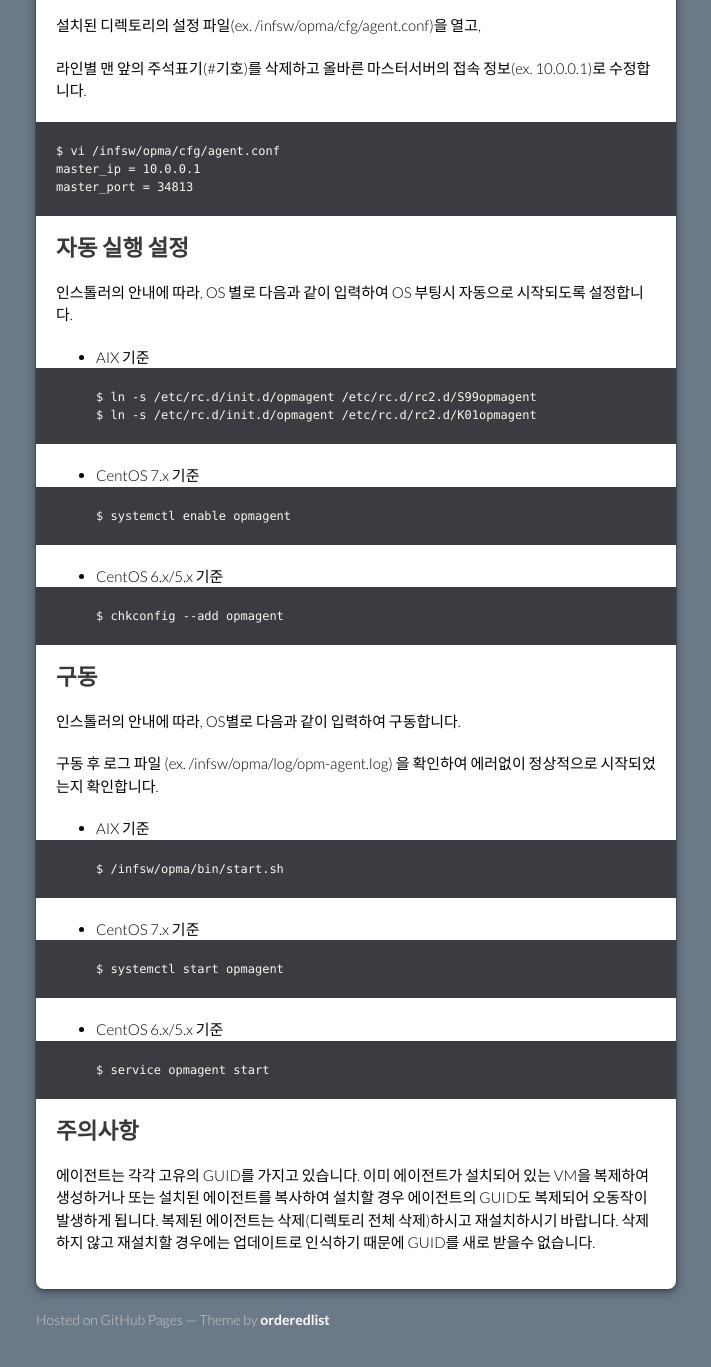
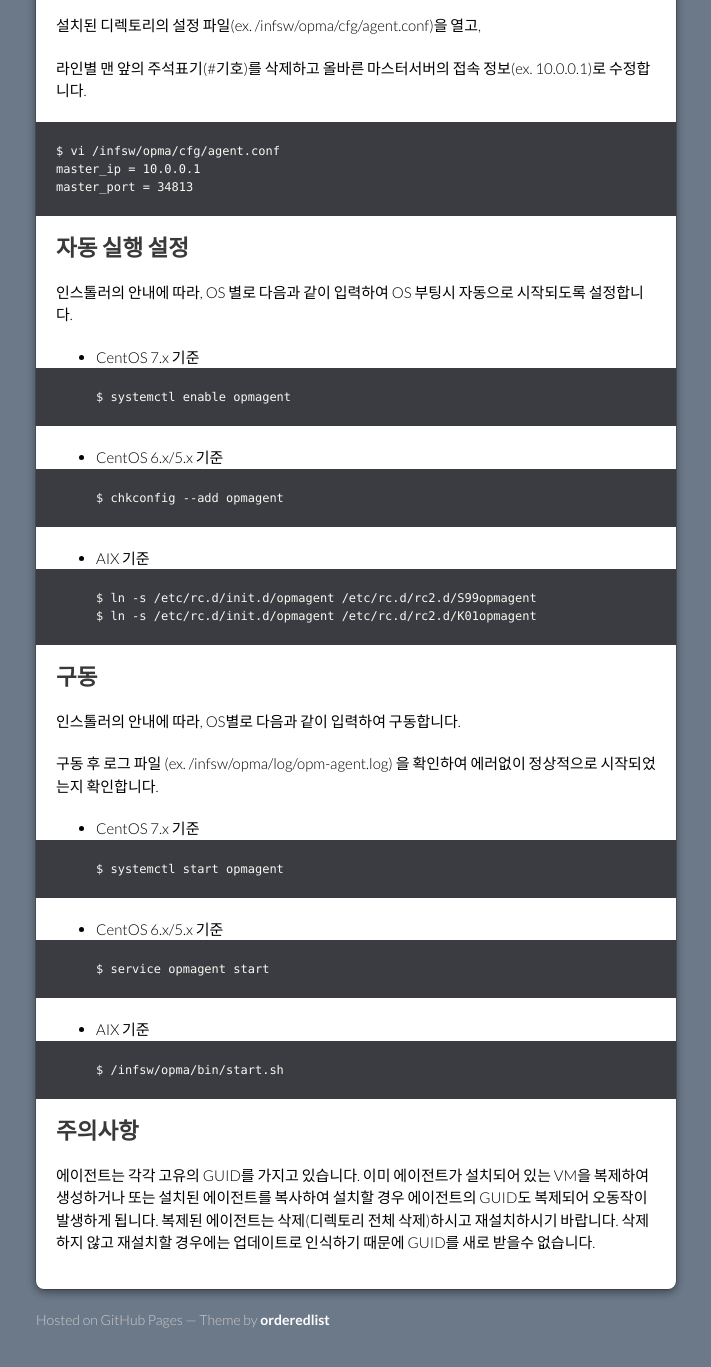
Before and after one commit to opmate/opmate.github.io, a Jekyll site: the page built from document/InstallAgentLinux.md, in a window 1280 px wide and 1400 px high, scrolled down 872 px. Shown: the top 1367 px of the window, without its empty margins (284-995 px from the left). Built offline with Jekyll 4.4.1, drawn with Linux system fonts in a browser that asks for light colours; our own code applies the rules of GitHub Pages for plain Markdown files; a script that is not in the unit is left out; the repository's description, which GitHub fills in, is left out; part of the change alters nothing that is shown.

````diff
--- a/document/InstallAgentLinux.md
+++ b/document/InstallAgentLinux.md
@@ -52,12 +52,6 @@ master_port = 34813
 
 인스톨러의 안내에 따라, OS 별로 다음과 같이 입력하여 OS 부팅시 자동으로 시작되도록 설정합니다.
 
-- AIX 기준
-  ```
-  $ ln -s /etc/rc.d/init.d/opmagent /etc/rc.d/rc2.d/S99opmagent
-  $ ln -s /etc/rc.d/init.d/opmagent /etc/rc.d/rc2.d/K01opmagent
-  ```
-
 - CentOS 7.x 기준
   ```
   $ systemctl enable opmagent
@@ -68,16 +62,17 @@ master_port = 34813
   $ chkconfig --add opmagent
   ```
 
+- AIX 기준
+  ```
+  $ ln -s /etc/rc.d/init.d/opmagent /etc/rc.d/rc2.d/S99opmagent
+  $ ln -s /etc/rc.d/init.d/opmagent /etc/rc.d/rc2.d/K01opmagent
+  ```
+
 ## 구동
 
 인스톨러의 안내에 따라, OS별로 다음과 같이 입력하여 구동합니다.
 
 구동 후 로그 파일 (ex. /infsw/opma/log/opm-agent.log) 을 확인하여 에러없이 정상적으로 시작되었는지 확인합니다.
-
-- AIX 기준
-  ```
-  $ /infsw/opma/bin/start.sh
-  ```
 
 - CentOS 7.x 기준
   ```
@@ -89,6 +84,11 @@ master_port = 34813
   $ service opmagent start
   ```
 
+- AIX 기준
+  ```
+  $ /infsw/opma/bin/start.sh
+  ```
+
 ## 주의사항
 
 에이전트는 각각 고유의 GUID를 가지고 있습니다. 이미 에이전트가 설치되어 있는 VM을 복제하여 생성하거나 또는 설치된 에이전트를 복사하여 설치할 경우 에이전트의 GUID도 복제되어 오동작이 발생하게 됩니다. 복제된 에이전트는 삭제(디렉토리 전체 삭제)하시고 재설치하시기 바랍니다. 삭제하지 않고 재설치할 경우에는 업데이트로 인식하기 때문에 GUID를 새로 받을수 없습니다.
````
